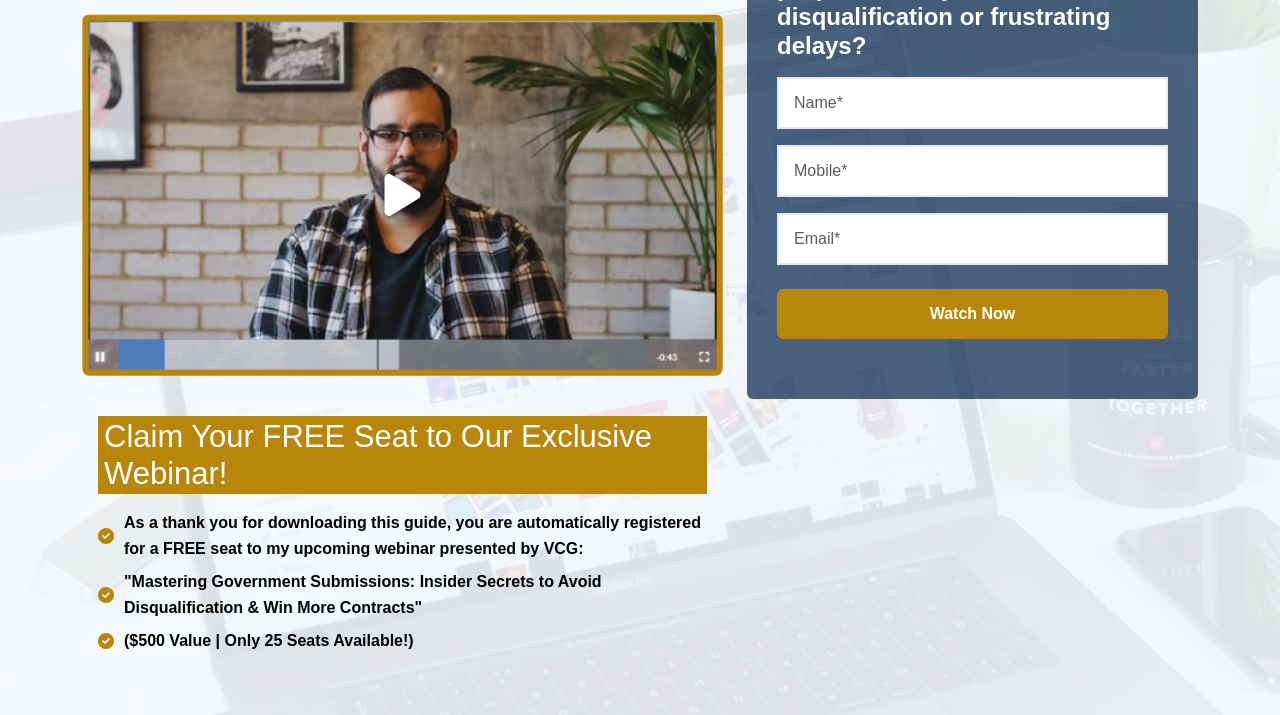
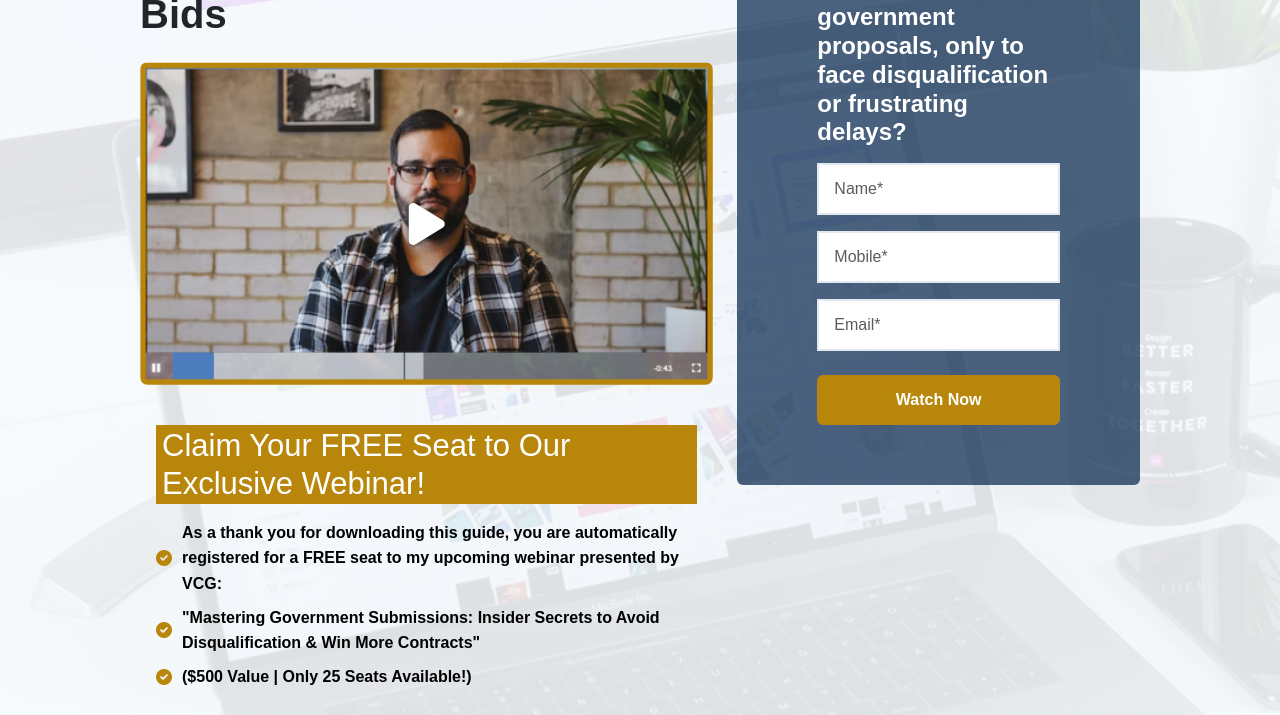
Before and after one commit to Yakshkumar-Patel/pet-layout, a plain HTML site: page index.html in a window 1280 px wide. Shown: the part 398-1113 px from the top of the page. Drawn offline with nearby package versions, Linux system fonts and the light colour scheme; a web font is replaced by a local one.

Commit message:
Update index.html

```diff
--- a/index.html
+++ b/index.html
@@ -63,7 +63,10 @@
             margin-top: -90px;
         }
         .bg-primary-blue.text-white.p-4.rounded {
-            padding: 160px 30px 60px !important;
+            padding: 160px 80px 60px !important
+        }
+        .container {
+            max-width: 80%;
         }
         .text-gold {
             color: var(--accent-gold);
```
